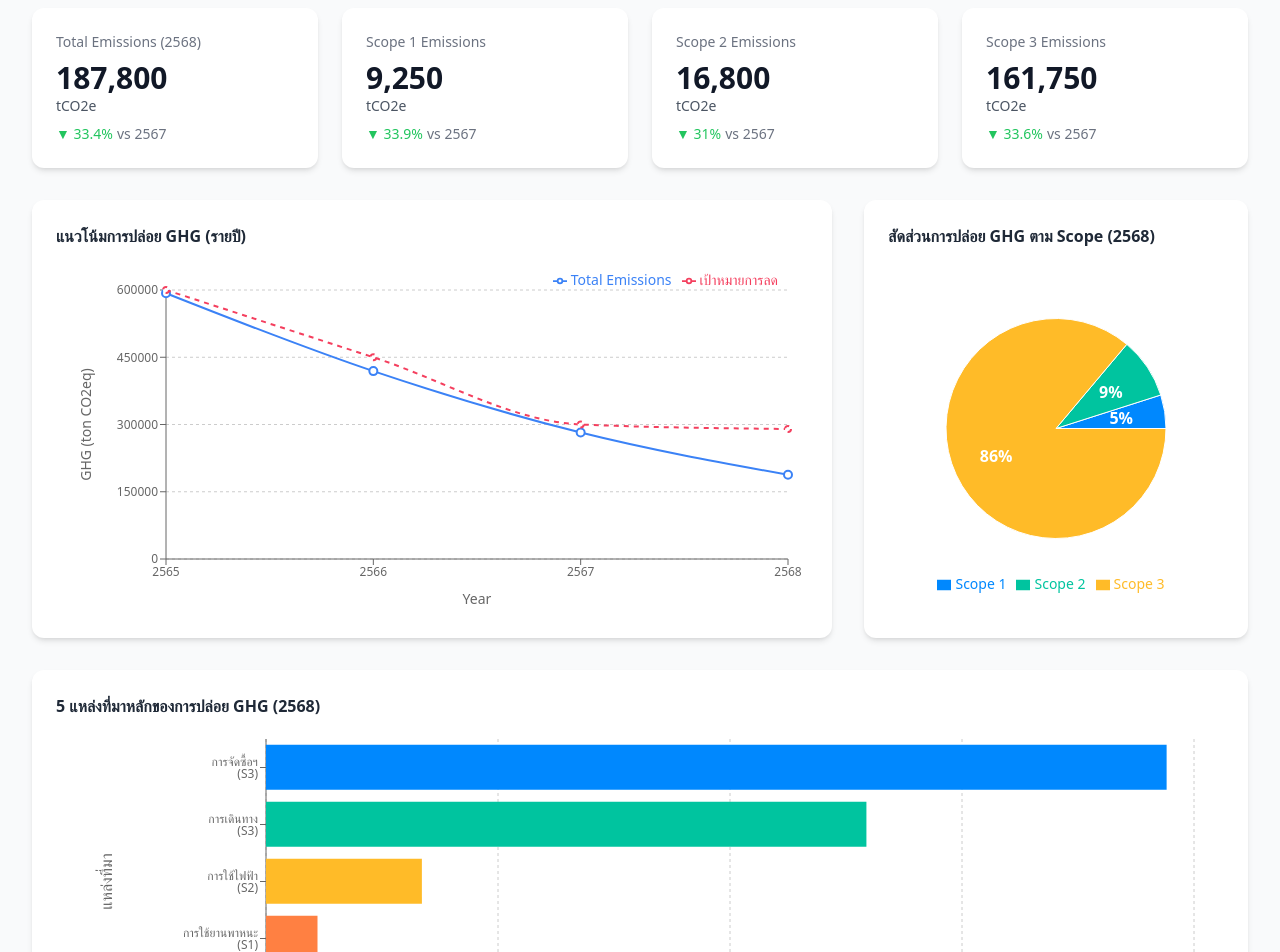
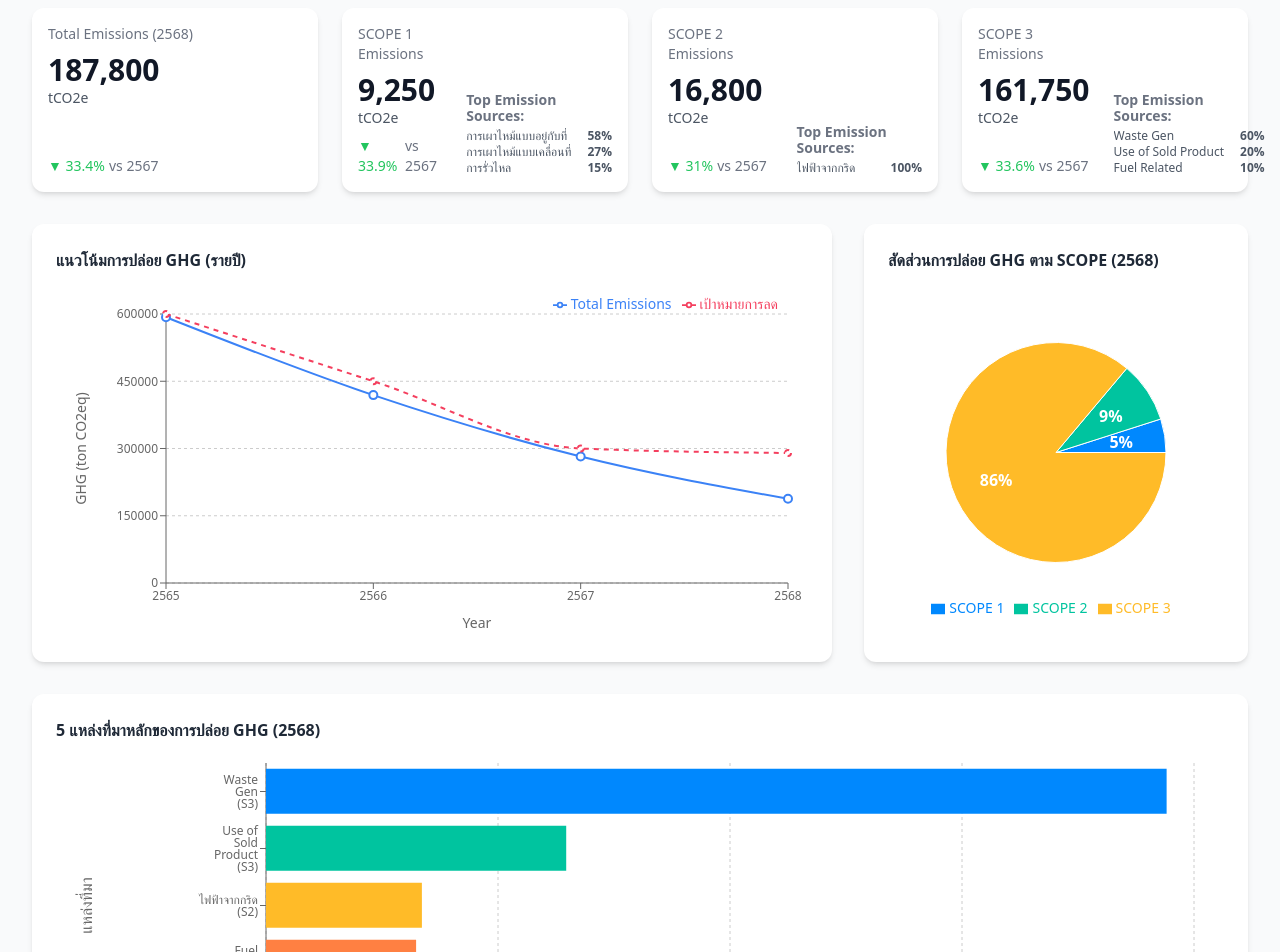
Before and after one commit to NuityChibiko/Cabon-Accounting-Platform-Mockup, a React (Vite) app: page / in a window 1280 px wide. Shown: the part 120-1072 px from the top of the page. Built offline with nearby package versions, Linux system fonts and the light colour scheme.

Commit message:
fix: change request from N'Aom 29/08/2025

```diff
--- a/src/App.tsx
+++ b/src/App.tsx
@@ -36,7 +36,7 @@ export default function App() {
 
   return (
     <div className="bg-gray-50 min-h-screen p-4 sm:p-6 md:p-8 font-sans">
-      <div className="max-w-7xl mx-auto">{renderPage()}</div>
+      <div className="max-w-[90rem] mx-auto">{renderPage()}</div>
     </div>
   );
 }
--- a/src/components/StatCard.tsx
+++ b/src/components/StatCard.tsx
@@ -6,8 +6,6 @@ interface StatCardProps {
   unit: string;
   change: string;
   period: string;
-  onClick?: () => void;
-  clickable?: boolean;
 }
 
 const StatCard: React.FC<StatCardProps> = ({
@@ -16,20 +14,15 @@ const StatCard: React.FC<StatCardProps> = ({
   unit,
   change,
   period,
-  onClick,
-  clickable,
 }) => (
-  <div
-    className={`bg-white p-6 rounded-xl shadow-md transition-transform ${
-      clickable ? "cursor-pointer hover:scale-105" : ""
-    }`}
-    onClick={onClick}
-  >
-    <h3 className="text-sm font-medium text-gray-500">{title}</h3>
-    <p className="mt-2 text-3xl font-bold text-gray-900">
-      {value.toLocaleString()}
-    </p>
-    <p className="text-sm text-gray-600">{unit}</p>
+  <div className={`h-full flex flex-col justify-between`}>
+    <div>
+      <h3 className="text-sm font-medium text-gray-500">{title}</h3>
+      <p className="mt-2 text-3xl font-bold text-gray-900">
+        {value.toLocaleString()}
+      </p>
+      <p className="text-sm text-gray-600">{unit}</p>
+    </div>
     <div
       className={`mt-2 flex items-center text-sm ${
         parseFloat(change) >= 0 ? "text-red-500" : "text-green-500"
--- /dev/null
+++ b/src/components/TopSourcesDisplay.tsx
@@ -0,0 +1,43 @@
+import React from "react";
+
+interface Source {
+  name: string;
+  value: number;
+}
+
+interface TopSourcesDisplayProps {
+  sources: Source[];
+  total: number;
+}
+
+const TopSourcesDisplay: React.FC<TopSourcesDisplayProps> = ({
+  sources,
+  total,
+}) => {
+  if (!sources || sources.length === 0 || total === 0) {
+    return null;
+  }
+
+  return (
+    <div className="text-xs text-gray-600 pl-4">
+      <h4 className="font-semibold mb-1 text-gray-500 text-[14px]">
+        Top Emission Sources:
+      </h4>
+      <ul>
+        {sources.slice(0, 3).map((source, index) => (
+          <li
+            key={index}
+            className="flex justify-between items-center space-x-2 "
+          >
+            <span className="truncate pr-2">{source.name}</span>
+            <span className="font-semibold whitespace-nowrap">
+              {((source.value / total) * 100).toFixed(0)}%
+            </span>
+          </li>
+        ))}
+      </ul>
+    </div>
+  );
+};
+
+export default TopSourcesDisplay;
--- a/src/data/mockData.ts
+++ b/src/data/mockData.ts
@@ -358,54 +358,38 @@ export const scope1MonthlyDetailsData = {
 export const scope2DetailsData = {
   "2025": {
     total: 16800,
-    categories: [
-      { name: "ไฟฟ้าจากกริด", value: 16800 * 0.9 },
-      { name: "พลังงานหมุนเวียน", value: 16800 * 0.1 },
-    ],
+    categories: [{ name: "ไฟฟ้าจากกริด", value: 16800 }],
   },
   "2024": {
     total: 24349,
-    categories: [
-      { name: "ไฟฟ้าจากกริด", value: 24349 * 0.92 },
-      { name: "พลังงานหมุนเวียน", value: 24349 * 0.08 },
-    ],
+    categories: [{ name: "ไฟฟ้าจากกริด", value: 24349 }],
   },
   "2023": {
     total: 28310,
-    categories: [
-      { name: "ไฟฟ้าจากกริด", value: 28310 * 0.95 },
-      { name: "พลังงานหมุนเวียน", value: 28310 * 0.05 },
-    ],
+    categories: [{ name: "ไฟฟ้าจากกริด", value: 28310 }],
   },
   "2022": {
     total: 38753,
-    categories: [
-      { name: "ไฟฟ้าจากกริด", value: 38753 * 0.98 },
-      { name: "พลังงานหมุนเวียน", value: 38753 * 0.02 },
-    ],
+    categories: [{ name: "ไฟฟ้าจากกริด", value: 38753 }],
   },
 };
 
 export const scope2MonthlyDetailsData = {
   "2025": monthlyData2025.map((month) => ({
     name: month.name,
-    ไฟฟ้าจากกริด: month.scope2 * 0.9,
-    พลังงานหมุนเวียน: month.scope2 * 0.1,
+    ไฟฟ้าจากกริด: month.scope2,
   })),
   "2024": monthlyData2024.map((month) => ({
     name: month.name,
-    ไฟฟ้าจากกริด: month.scope2 * 0.92,
-    พลังงานหมุนเวียน: month.scope2 * 0.08,
+    ไฟฟ้าจากกริด: month.scope2,
   })),
   "2023": monthlyData2024.map((month) => ({
     name: month.name,
-    ไฟฟ้าจากกริด: month.scope2 * 1.2 * 0.95,
-    พลังงานหมุนเวียน: month.scope2 * 1.2 * 0.05,
+    ไฟฟ้าจากกริด: month.scope2,
   })),
   "2022": monthlyData2024.map((month) => ({
     name: month.name,
-    ไฟฟ้าจากกริด: month.scope2 * 1.5 * 0.98,
-    พลังงานหมุนเวียน: month.scope2 * 1.5 * 0.02,
+    ไฟฟ้าจากกริด: month.scope2,
   })),
 };
 
--- a/src/pages/MainDashboard.tsx
+++ b/src/pages/MainDashboard.tsx
@@ -17,11 +17,15 @@ import {
 import type { PieLabelRenderProps } from "recharts";
 import StatCard from "../components/StatCard";
 import DashboardHeader from "../components/DashboardHeader";
+import TopSourcesDisplay from "../components/TopSourcesDisplay";
 import {
   monthlyData2025,
   monthlyData2024,
   annualData,
   COLORS,
+  scope1DetailsData,
+  scope2DetailsData,
+  scope3DetailsData,
 } from "../data/mockData";
 
 interface MainDashboardProps {
@@ -54,22 +58,44 @@ const MainDashboard: React.FC<MainDashboardProps> = ({
   useEffect(() => {
     if (currentYearData) {
       setPieData([
-        { name: "Scope 1", value: currentYearData.scope1 },
-        { name: "Scope 2", value: currentYearData.scope2 },
-        { name: "Scope 3", value: currentYearData.scope3 },
+        { name: "SCOPE 1", value: currentYearData.scope1 },
+        { name: "SCOPE 2", value: currentYearData.scope2 },
+        { name: "SCOPE 3", value: currentYearData.scope3 },
       ]);
-      setTopSourcesData(
-        [
-          { name: `การจัดซื้อฯ (S3)`, value: currentYearData.scope3 * 0.6 },
-          { name: `การเดินทาง (S3)`, value: currentYearData.scope3 * 0.4 },
-          { name: `การใช้ไฟฟ้า (S2)`, value: currentYearData.scope2 },
-          { name: `การใช้ยานพาหนะ (S1)`, value: currentYearData.scope1 * 0.6 },
-          {
-            name: `การใช้เชื้อเพลิง (S1)`,
-            value: currentYearData.scope1 * 0.4,
-          },
-        ].sort((a, b) => b.value - a.value)
-      );
+
+      const s1Data =
+        scope1DetailsData[selectedYear as keyof typeof scope1DetailsData];
+      const s2Data =
+        scope2DetailsData[selectedYear as keyof typeof scope2DetailsData];
+      const s3Data =
+        scope3DetailsData[selectedYear as keyof typeof scope3DetailsData];
+
+      const allSources: { name: string; value: number }[] = [];
+
+      if (s1Data) {
+        s1Data.breakdown.forEach((item) => {
+          allSources.push({
+            name: `${item.item} (S1)`,
+            value: item.value,
+          });
+        });
+      }
+      if (s2Data) {
+        s2Data.categories.forEach((item) => {
+          allSources.push({ name: `${item.name} (S2)`, value: item.value });
+        });
+      }
+      if (s3Data) {
+        s3Data.categories.forEach((item) => {
+          allSources.push({ name: `${item.name} (S3)`, value: item.value });
+        });
+      }
+
+      const newTopSources = allSources
+        .sort((a, b) => b.value - a.value)
+        .slice(0, 5);
+
+      setTopSourcesData(newTopSources);
     }
   }, [selectedYear, currentYearData]);
 
@@ -128,6 +154,16 @@ const MainDashboard: React.FC<MainDashboardProps> = ({
     );
   };
 
+  const scope1TopSources = scope1DetailsData[
+    selectedYear as keyof typeof scope1DetailsData
+  ]?.categories.sort((a, b) => b.value - a.value);
+  const scope2TopSources = scope2DetailsData[
+    selectedYear as keyof typeof scope2DetailsData
+  ]?.categories.sort((a, b) => b.value - a.value);
+  const scope3TopSources = scope3DetailsData[
+    selectedYear as keyof typeof scope3DetailsData
+  ]?.categories.sort((a, b) => b.value - a.value);
+
   return (
     <>
       <DashboardHeader
@@ -138,7 +174,8 @@ const MainDashboard: React.FC<MainDashboardProps> = ({
         selectedYear={selectedYear}
         setSelectedYear={setSelectedYear}
       />
-      <div className="grid grid-cols-1 sm:grid-cols-2 lg:grid-cols-4 gap-6 mb-8">
+      <div className="grid grid-cols-1 md:grid-cols-2 lg:grid-cols-4 gap-6 mb-8">
+        <div className="bg-white p-4 rounded-xl shadow-md transition-transform ">
           <StatCard
             title={`Total Emissions (${parseInt(selectedYear) + 543})`}
             value={currentYearData?.total || 0}
@@ -146,43 +183,81 @@ const MainDashboard: React.FC<MainDashboardProps> = ({
             change={totalChange}
             period={`vs ${parseInt(selectedYear) - 1 + 543}`}
           />
+        </div>
+
+        <div
+          className="bg-white p-4 rounded-xl shadow-md transition-transform hover:scale-105 cursor-pointer flex justify-between items-start gap-2"
+          onClick={() => {
+            setPageYear(selectedYear);
+            onNavigate("scope1");
+          }}
+        >
           <StatCard
-          title={`Scope 1 Emissions`}
+            title={`SCOPE 1 Emissions`}
             value={currentYearData?.scope1 || 0}
             unit="tCO2e"
             change={scope1Change}
             period={`vs ${parseInt(selectedYear) - 1 + 543}`}
-          clickable={true}
+          />
+          <div className="self-end">
+            {scope1TopSources && (
+              <TopSourcesDisplay
+                sources={scope1TopSources}
+                total={currentYearData?.scope1 || 0}
+              />
+            )}
+          </div>
+        </div>
+
+        <div
+          className="bg-white p-4 rounded-xl shadow-md transition-transform hover:scale-105 cursor-pointer flex justify-between items-start gap-2"
           onClick={() => {
             setPageYear(selectedYear);
-            onNavigate("scope1");
+            onNavigate("scope2");
           }}
-        />
+        >
           <StatCard
-          title={`Scope 2 Emissions`}
+            title={`SCOPE 2 Emissions`}
             value={currentYearData?.scope2 || 0}
             unit="tCO2e"
             change={scope2Change}
             period={`vs ${parseInt(selectedYear) - 1 + 543}`}
-          clickable={true}
+          />
+          <div className="self-end">
+            {scope2TopSources && (
+              <TopSourcesDisplay
+                sources={scope2TopSources}
+                total={currentYearData?.scope2 || 0}
+              />
+            )}
+          </div>
+        </div>
+
+        <div
+          className="bg-white p-4 rounded-xl shadow-md transition-transform hover:scale-105 cursor-pointer flex justify-between items-start gap-2"
           onClick={() => {
             setPageYear(selectedYear);
-            onNavigate("scope2");
+            onNavigate("scope3");
           }}
-        />
+        >
           <StatCard
-          title={`Scope 3 Emissions`}
+            title={`SCOPE 3 Emissions`}
             value={currentYearData?.scope3 || 0}
             unit="tCO2e"
             change={scope3Change}
             period={`vs ${parseInt(selectedYear) - 1 + 543}`}
-          clickable={true}
-          onClick={() => {
-            setPageYear(selectedYear);
-            onNavigate("scope3");
-          }}
           />
+          <div className="self-end">
+            {scope3TopSources && (
+              <TopSourcesDisplay
+                sources={scope3TopSources}
+                total={currentYearData?.scope3 || 0}
+              />
+            )}
           </div>
+        </div>
+      </div>
+
       <div className="grid grid-cols-1 lg:grid-cols-3 gap-8">
         <div className="lg:col-span-2 bg-white p-6 rounded-xl shadow-md">
           <h3 className="font-semibold text-gray-800 mb-4">
@@ -221,7 +296,7 @@ const MainDashboard: React.FC<MainDashboardProps> = ({
                   value: "GHG (ton CO2eq)",
                   angle: -90,
                   position: "insideLeft",
-                  offset: -20,
+                  offset: -25,
                   style: {
                     textAnchor: "middle",
                     fontSize: "14px",
@@ -263,7 +338,7 @@ const MainDashboard: React.FC<MainDashboardProps> = ({
         </div>
         <div className="bg-white p-6 rounded-xl shadow-md">
           <h3 className="font-semibold text-gray-800 mb-4">
-            สัดส่วนการปล่อย GHG ตาม Scope ({parseInt(selectedYear) + 543})
+            สัดส่วนการปล่อย GHG ตาม SCOPE ({parseInt(selectedYear) + 543})
           </h3>
           <ResponsiveContainer width="100%" height={350}>
             <PieChart margin={{ top: 20, right: 20, bottom: 20, left: 20 }}>
@@ -327,7 +402,7 @@ const MainDashboard: React.FC<MainDashboardProps> = ({
                   value: "แหล่งที่มา",
                   angle: -90,
                   position: "insideLeft",
-                  offset: -100,
+                  offset: -120,
                   style: {
                     textAnchor: "middle",
                     fontSize: "16px",
--- a/src/pages/Scope2DetailsPage.tsx
+++ b/src/pages/Scope2DetailsPage.tsx
@@ -223,7 +223,6 @@ const Scope2DetailsPage: React.FC<Scope2DetailsPageProps> = ({
             align="right"
           />
           <Bar dataKey="ไฟฟ้าจากกริด" stackId="a" fill={COLORS[0]} />
-          <Bar dataKey="พลังงานหมุนเวียน" stackId="a" fill={COLORS[1]} />
         </BarChart>
       </ResponsiveContainer>
     </div>
```
Lines whose indentation alone changed are shown as unchanged.
